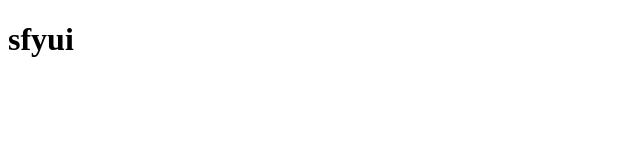
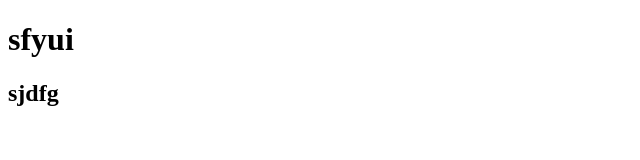
Before and after one commit to Prathima-123/Git-repo, a plain HTML site: page index.html in a window 1280 px wide. Shown: the full height of the page, 0-640 px from the left. Drawn offline with Linux system fonts and the light colour scheme.

Commit message:
Update index.html

```diff
--- a/index.html
+++ b/index.html
@@ -6,6 +6,7 @@
     <meta name="viewport" content="width=device-width, initial-scale=1.0">
     <title>Document</title>
     <h1>sfyui</h1>
+    <h2>sjdfg</h2>
 </head>
 <body>
 
```
